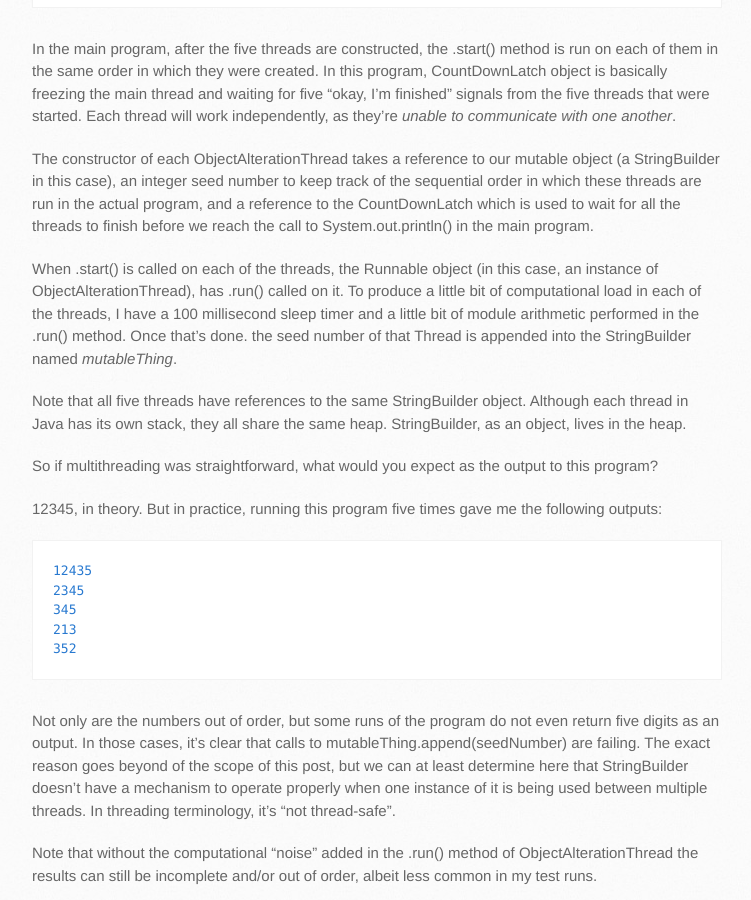
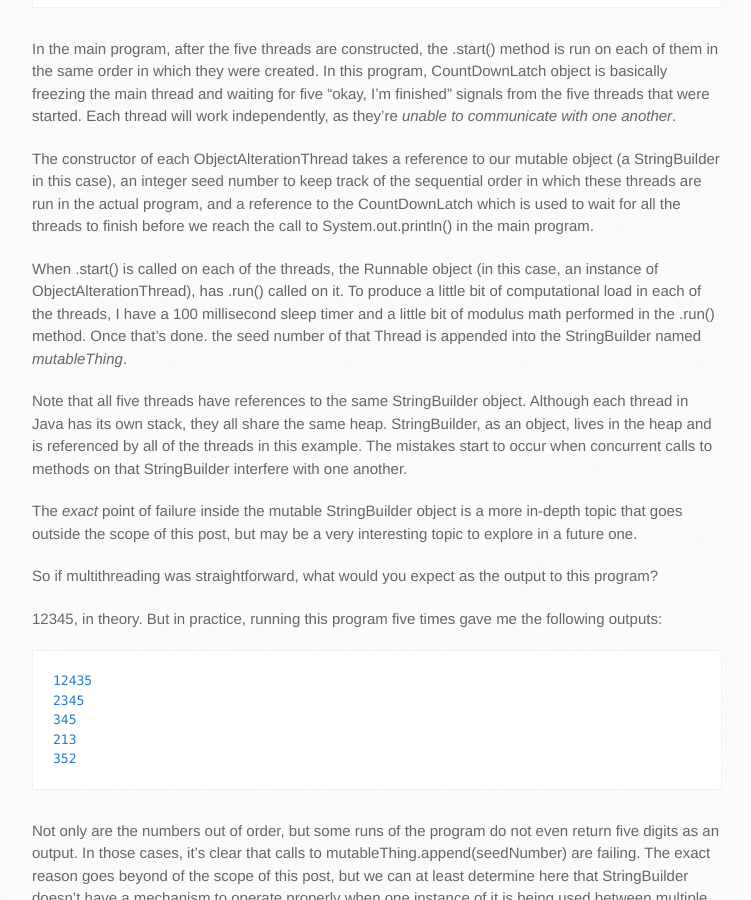
Before and after one commit to brianwilsongh/wilsontheory.github.io, a Jekyll site: the page built from _posts/2018-08-28-multithreading-controlled-chaos.markdown, in a window 1280 px wide and 900 px high, scrolled down 2196 px. Shown: the whole window, without its empty margins (138-889 px from the left). Built offline with Jekyll 4.4.1, drawn with Linux system fonts in a browser that asks for light colours.

Commit message:
one more small fix

```diff
--- a/_posts/2018-08-28-multithreading-controlled-chaos.markdown
+++ b/_posts/2018-08-28-multithreading-controlled-chaos.markdown
@@ -89,9 +89,11 @@ In the main program, after the five threads are constructed, the .start() method
 
 The constructor of each ObjectAlterationThread takes a reference to our mutable object (a StringBuilder in this case), an integer seed number to keep track of the sequential order in which these threads are run in the actual program, and a reference to the CountDownLatch which is used to wait for all the threads to finish before we reach the call to System.out.println() in the main program.
 
-When .start() is called on each of the threads, the Runnable object (in this case, an instance of ObjectAlterationThread), has .run() called on it. To produce a little bit of computational load in each of the threads, I have a 100 millisecond sleep timer and a little bit of module arithmetic performed in the .run() method. Once that's done. the seed number of that Thread is appended into the StringBuilder named *mutableThing*.
+When .start() is called on each of the threads, the Runnable object (in this case, an instance of ObjectAlterationThread), has .run() called on it. To produce a little bit of computational load in each of the threads, I have a 100 millisecond sleep timer and a little bit of modulus math performed in the .run() method. Once that's done. the seed number of that Thread is appended into the StringBuilder named *mutableThing*.
 
-Note that all five threads have references to the same StringBuilder object. Although each thread in Java has its own stack, they all share the same heap. StringBuilder, as an object, lives in the heap.
+Note that all five threads have references to the same StringBuilder object. Although each thread in Java has its own stack, they all share the same heap. StringBuilder, as an object, lives in the heap and is referenced by all of the threads in this example. The mistakes start to occur when concurrent calls to methods on that StringBuilder interfere with one another.
+
+The *exact* point of failure inside the mutable StringBuilder object is a more in-depth topic that goes outside the scope of this post, but may be a very interesting topic to explore in a future one.
 
 So if multithreading was straightforward, what would you expect as the output to this program?
 
```
